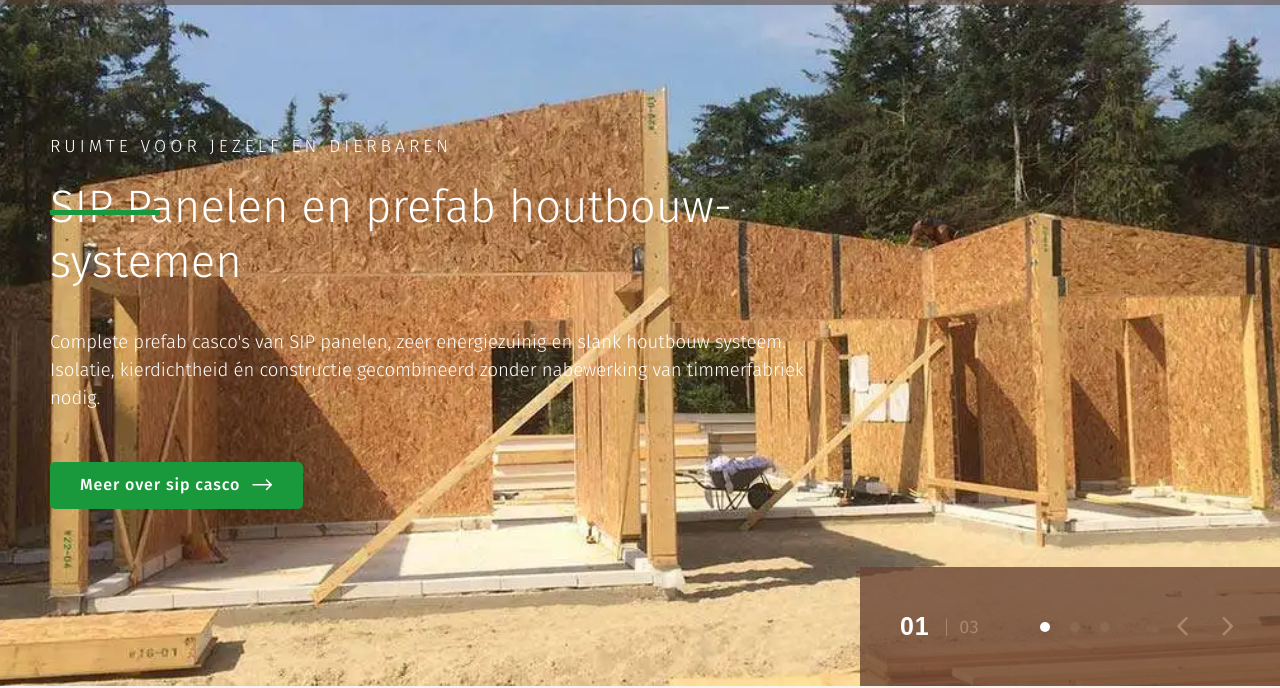
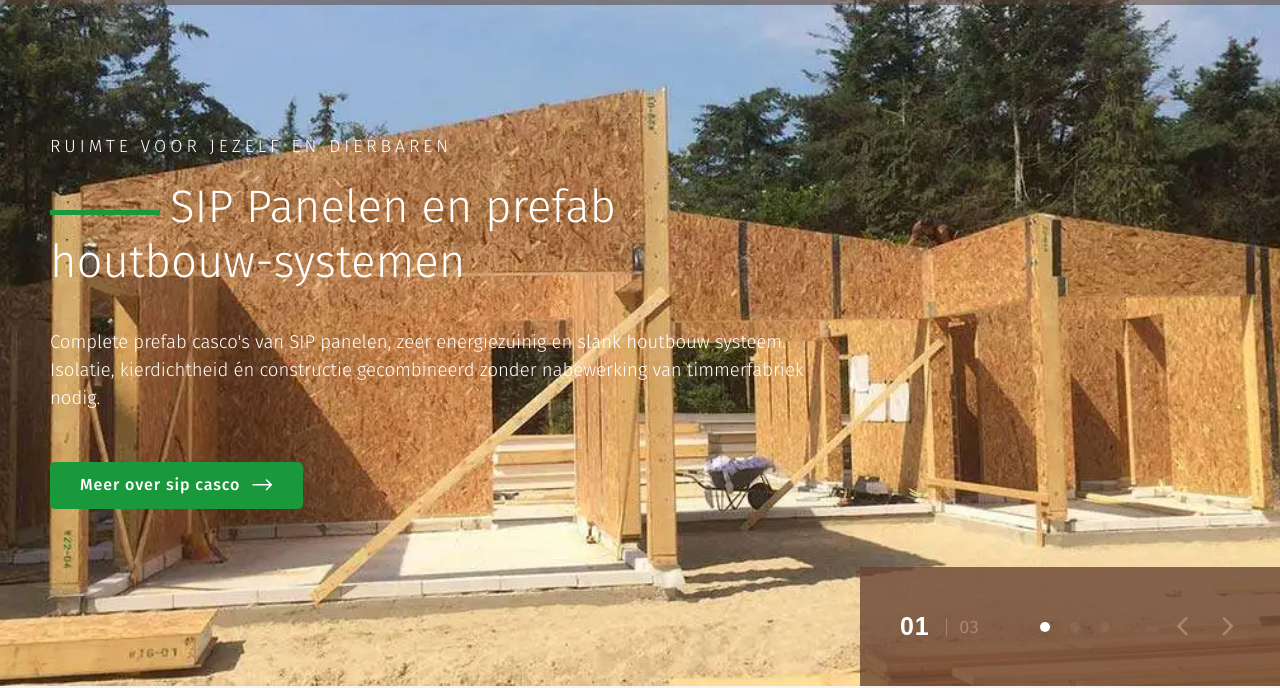
Before and after one commit to KhrystynaOkhota/WESTER-BUILDING, a plain HTML site: page index.html in a window 1280 px wide. Shown: the part 114-802 px from the top of the page. Drawn offline with Linux system fonts and the light colour scheme; files whose address does not match are found by name; a web font is replaced by a local one.

Commit message:
add file

```diff
--- a/index.html
+++ b/index.html
@@ -133,8 +133,8 @@
                                             <div class="heading__sub text-uppercase text-light">
                                                 Ruimte voor jezelf en dierbaren
                                             </div>
-                                            <div class="heading overlap heading-font text-light d-flex align-middle">
-                                               <i></i>SIP Panelen en prefab houtbouw-systemen
+                                            <div class="heading overlap  heading-font text-light">
+                                                <i></i> <span>SIP Panelen en prefab houtbouw-systemen</span>
                                             </div>
                                             <div class="description overlap  heading-font text-light ">
                                                 Complete prefab casco's van SIP panelen, zeer energiezuinig en slank
@@ -165,8 +165,8 @@
                                             <div class="heading__sub text-uppercase text-light">
                                                 Ruimte voor jezelf en dierbaren
                                             </div>
-                                            <div class="heading overlap  heading-font text-light d-flex align-middle">
-                                                <span> <i></i>SIP Panelen en prefab houtbouw-systemen</span>
+                                            <div class="heading overlap  heading-font text-light">
+                                                <i></i> <span>SIP Panelen en prefab houtbouw-systemen</span>
                                             </div>
                                             <div class="description overlap  heading-font text-light ">
                                                 Complete prefab casco's van SIP panelen, zeer energiezuinig en slank
```
